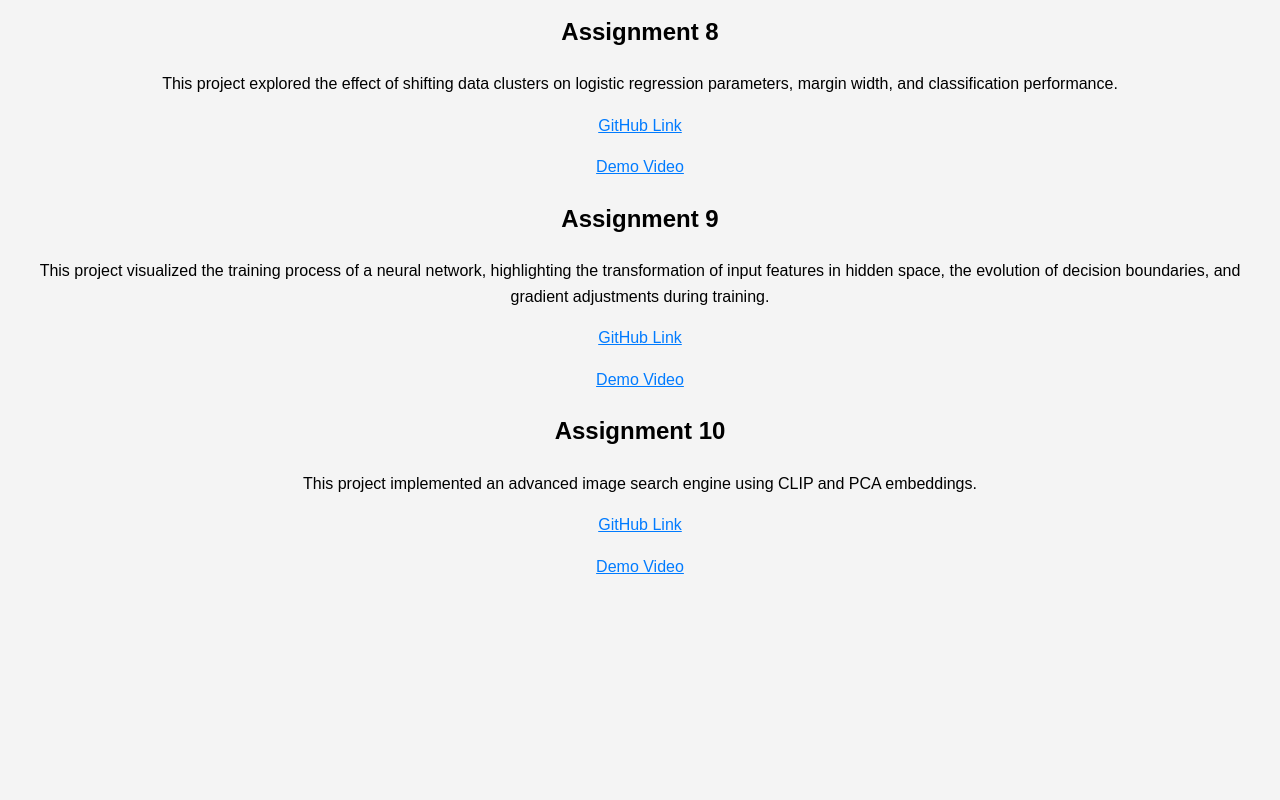
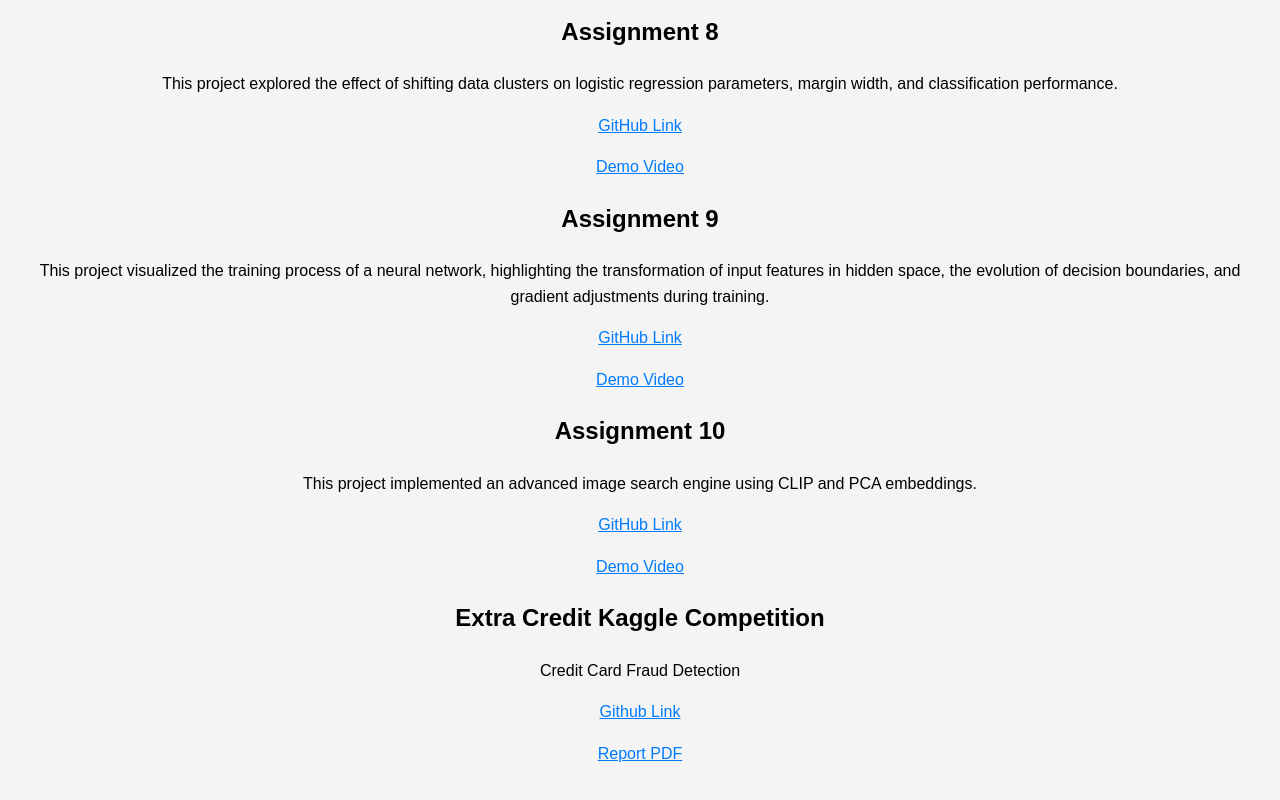
Before and after one commit to slnxiao23/slnxiao23.github.io, a plain HTML site: page assignments.html in a window 1280 px wide. Shown: the part 1830-2630 px from the top of the page. Before the commit the page ends 2475 px from the top, so only its background shows below. Drawn offline with Linux system fonts and the light colour scheme.

Commit message:
extra credit

```diff
--- a/assignments.html
+++ b/assignments.html
@@ -90,6 +90,12 @@
         <p><a href="https://github.com/slnxiao23/slnxiao-assignment-10">GitHub Link</a></p>
         <p><a href="https://drive.google.com/file/d/1QT-4VW3DG9OcOPa9kzJl1pIOBgZdbTJn/view?usp=sharing">Demo Video</a></p>
 
+        <h2>Extra Credit Kaggle Competition</h2>
+        <p>Credit Card Fraud Detection</p>
+        <p><a href="https://github.com/slnxiao23/506-extra-credit.git">Github Link</a></p>
+        <p><a href="https://drive.google.com/file/d/1b1fPgHG87llqVkj7gYUDrEeSHnGAXRH2/view?usp=sharing">Report PDF</a></p>
+
+
 
 
 
```
